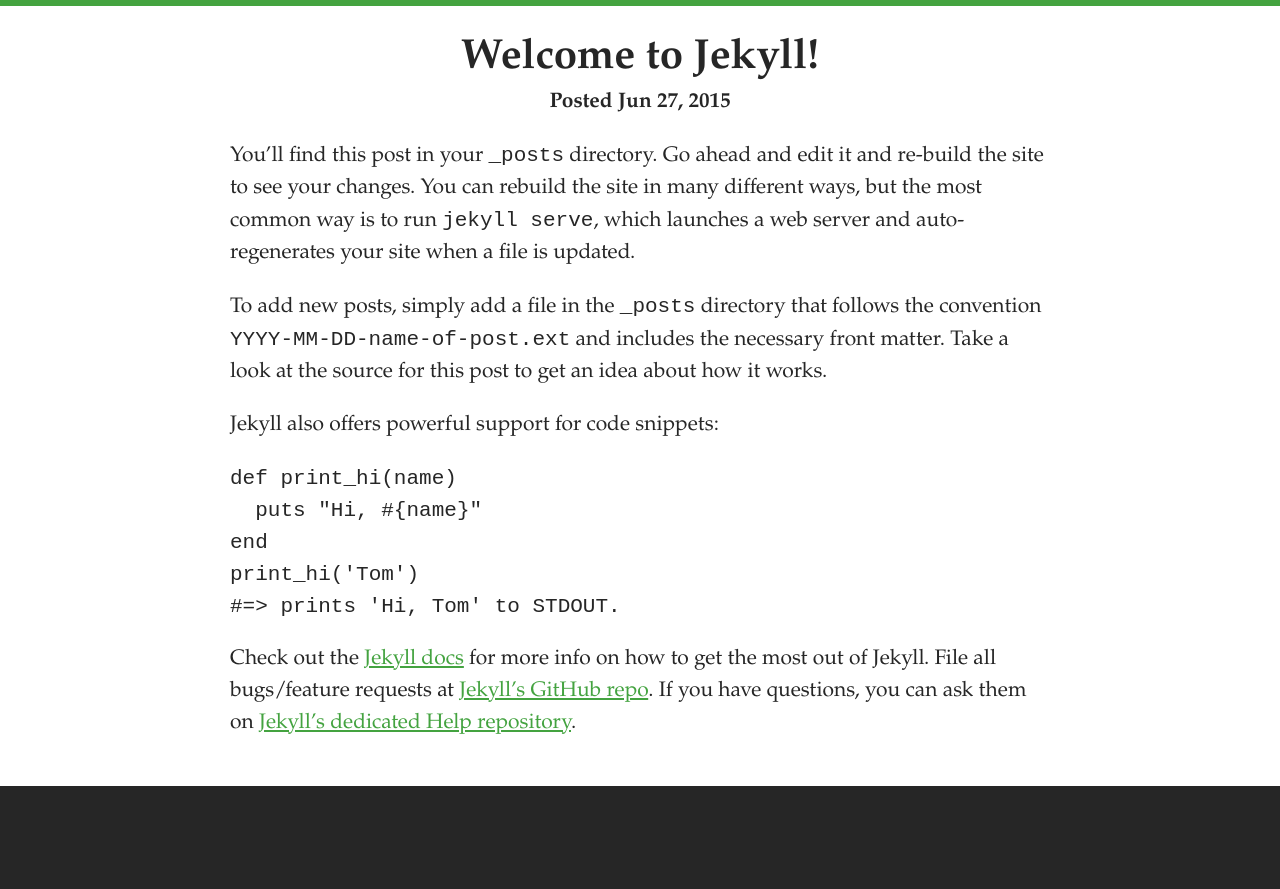
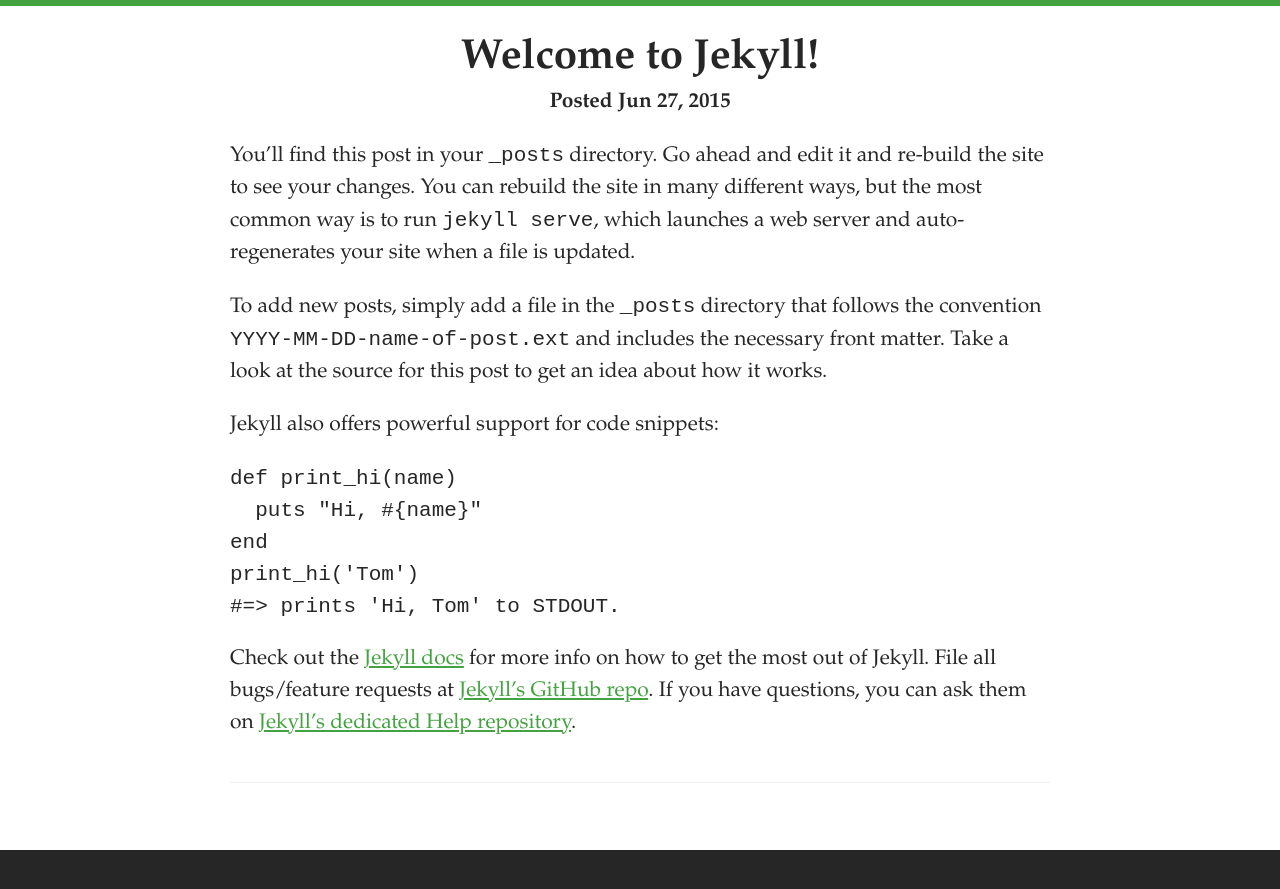
Before and after one commit to aenglund/aenglund.github.io, a Jekyll site: the page built from index.html, in a window 1280 px wide. Shown: the top 889 px of the page. Built offline with Jekyll 4.4.1, drawn with Linux system fonts in a browser that asks for light colours; the list of posts is cut into pages by our own code.

Commit message:
Added article separator

```diff
--- a/_includes/post.html
+++ b/_includes/post.html
@@ -1,9 +1,13 @@
 <article>
   <div class="container">
-    <header>
-      <h1><a href="{{ post.url }}">{{ post.title }}</a></h1>
-      <h2>Posted {{ post.date | date: "%b %-d, %Y" }}</h2>
-    </header>
-    {{ post.content }}
+    <div class="article-content-wrapper">
+      <header>
+        <h1><a href="{{ post.url }}">{{ post.title }}</a></h1>
+        <h2>Posted {{ post.date | date: "%b %-d, %Y" }}</h2>
+      </header>
+      {{ post.content }}
+      <footer>
+      </footer>
+    </div>
   </div>
 </article>
--- a/_sass/_scaffolding.scss
+++ b/_sass/_scaffolding.scss
@@ -37,6 +37,12 @@
   font-size: $article-font-size;
   line-height: $article-line-height;
 
+  .article-content-wrapper {
+    border-bottom: $article-separator-width solid $article-separator-color;
+    padding-bottom: 1em;
+    margin-bottom: 2em;
+  }
+
   header {
     text-align: center;
 
--- a/_sass/_variables.scss
+++ b/_sass/_variables.scss
@@ -5,6 +5,7 @@
 // Colors
 $white:                                       #ffffff;
 $gray-base:                                   #262626;
+$gray-lighter:                                #efefef;
 
 $brand-green:                                 #44a340;
 
@@ -30,3 +31,5 @@
 $article-line-height:                         32px;
 $article-heading-link-color:                  $font-color-base;
 $article-heading-link-hover-color:            $link-color;
+$article-separator-width:                     1px;
+$article-separator-color:                     $gray-lighter;
```
